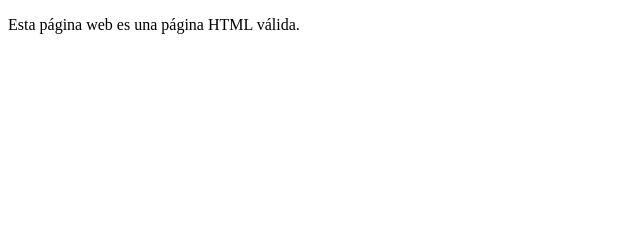
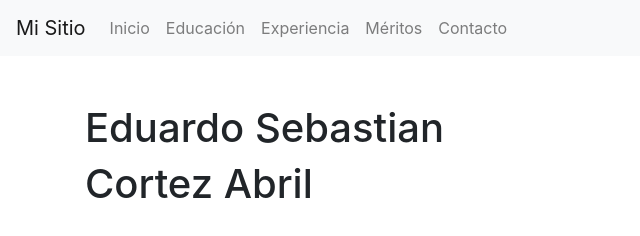
Before and after one commit to ESebastianC/PracticaGit4A_CortezSebastian, a plain HTML site: page index.html in a window 1280 px wide. Shown: the whole page, without its empty margins (0-640 px from the left). Drawn offline with nearby package versions, Linux system fonts and the light colour scheme.

Commit message:
Se agregó Bootstrap al proyecto, menú e información personal.

```diff
--- a/index.html
+++ b/index.html
@@ -4,10 +4,49 @@
   <meta charset="utf-8">
   <title>HTML</title>
   <meta name="viewport" content="width=device-width, initial-scale=1.0">
-  <link rel="stylesheet" href="estilo.css">
+  <link rel="stylesheet" href="https://stackpath.bootstrapcdn.com/bootstrap/4.5.2/css/bootstrap.min.css">
 </head>
 
 <body>
-  <p>Esta página web es una página HTML válida.</p>
+  <nav class="navbar navbar-expand-lg navbar-light bg-light">
+    <a class="navbar-brand" href="#">Mi Sitio</a>
+    <button class="navbar-toggler" type="button" data-toggle="collapse" data-target="#navbarSupportedContent" aria-controls="navbarSupportedContent" aria-expanded="false" aria-label="Toggle navigation">
+      <span class="navbar-toggler-icon"></span>
+    </button>
+
+    <div class="collapse navbar-collapse" id="navbarSupportedContent">
+      <ul class="navbar-nav mr-auto">
+        <li class="nav-item">
+          <a class="nav-link" href="#">Inicio</a>
+        </li>
+        <li class="nav-item">
+          <a class="nav-link" href="#">Educación</a>
+        </li>
+        <li class="nav-item">
+          <a class="nav-link" href="#">Experiencia</a>
+        </li>
+        <li class="nav-item">
+          <a class="nav-link" href="#">Méritos</a>
+        </li>
+        <li class="nav-item">
+          <a class="nav-link" href="#">Contacto</a>
+        </li>
+      </ul>
+    </div>
+  </nav>
+
+  <div class="container mt-5">
+    <div class="row">
+      <div class="col">
+        <h1>Eduardo Sebastian</h1>
+        <h1>Cortez Abril</h1>
+      </div>
+    </div>
+  </div>
+
+
+  <script src="https://code.jquery.com/jquery-3.5.1.slim.min.js"></script>
+  <script src="https://cdn.jsdelivr.net/npm/@popperjs/core@2.5.4/dist/umd/popper.min.js"></script>
+  <script src="https://stackpath.bootstrapcdn.com/bootstrap/4.5.2/js/bootstrap.min.js"></script>
 </body>
 </html>
```
